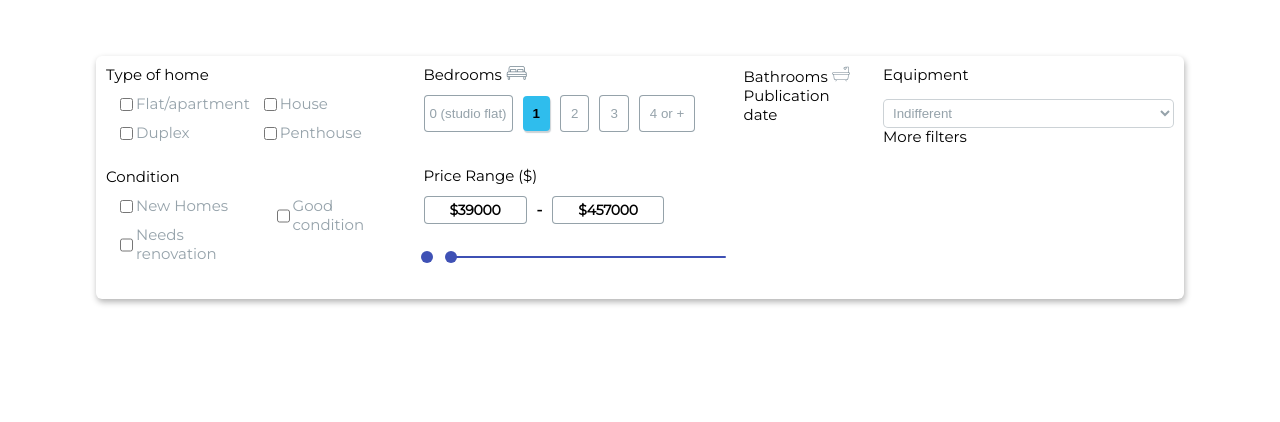
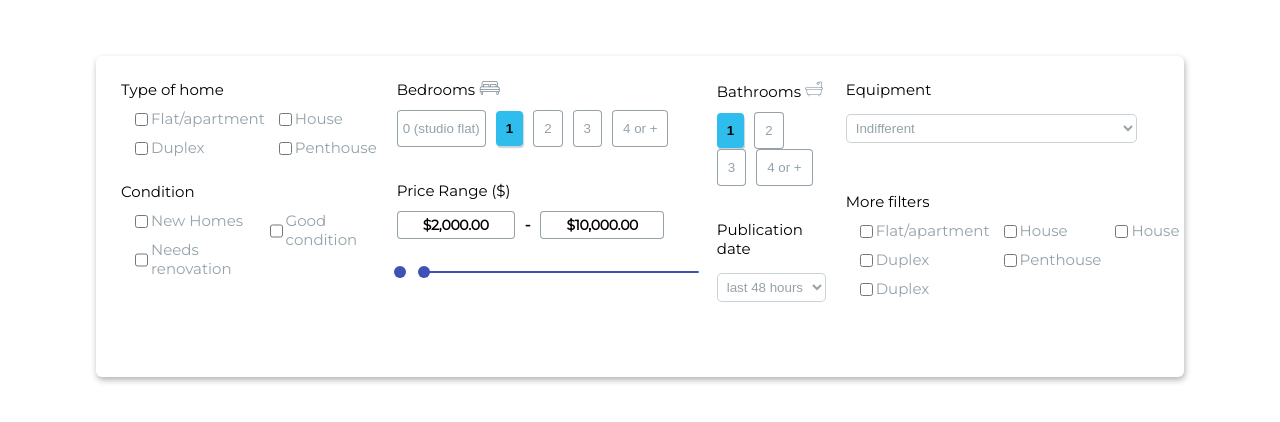
Before and after one commit to real-state-masters/Real-estate-purchase-agency-admin-frontend, a React (Create React App) app: page / in a window 1280 px wide. Shown: the part 144-566 px from the top of the page. Built offline with nearby package versions, Linux system fonts and the light colour scheme.

Commit message:
add dinamycal change of priceRange values

```diff
--- a/src/components/Filters/Filters.js
+++ b/src/components/Filters/Filters.js
@@ -11,22 +11,35 @@ const useStyles = makeStyles({
   },
 });
 
+const formatter = new Intl.NumberFormat("en-US", {
+  style: "currency",
+  currency: "USD",
+  minimumFractionDigits: 2,
+});
+
 function valuetext(value) {
-  return `${value}°C`;
+  return `$ ${value}`;
 }
 
 function RangeSlider() {
   const classes = useStyles();
-  const [value, setValue] = React.useState([2000, 10000]);
+  const [rangePrice, setRangePrice] = React.useState([2000, 10000]);
 
   const handleChange = (event, newValue) => {
-    setValue(newValue);
+    setRangePrice(newValue);
   };
 
   return (
+    <>
+      <span className="title">Price Range ($)</span>
+      <div className="price-min">{formatter.format(rangePrice[0])}</div>
+      <span className="hypen">-</span>
+      <div className="price-max">{formatter.format(rangePrice[1])}</div>
+      <br />
+      <br />
       <div className={classes.root}>
         <Slider
-        value={value}
+          value={rangePrice}
           onChange={handleChange}
           valueLabelDisplay="auto"
           aria-labelledby="range-slider"
@@ -37,6 +50,7 @@ function RangeSlider() {
           max={100000}
         />
       </div>
+    </>
   );
 }
 
@@ -93,7 +107,7 @@ const Filters = () => {
         <div className="filter-type">
           <span className="title">
             Bedrooms <Sofa></Sofa>
-            <div className="filter-bedrooms">
+            <div className="filter-rooms">
               <button>0 (studio flat)</button>
               <button className="nums buttonClick">1</button>
               <button className="nums">2</button>
@@ -103,13 +117,6 @@ const Filters = () => {
           </span>
         </div>
         <div className="filter-type">
-          <span className="title">Price Range ($)</span>
-          <div className="price-min">$39000</div>
-          <span className="hypen">-</span>
-          <div className="price-max">$457000</div>
-          <br />
-          <br />
-
           <RangeSlider></RangeSlider>
         </div>
       </div>
@@ -117,10 +124,25 @@ const Filters = () => {
         <div className="filter-type">
           <span className="title">
             Bathrooms <Bathroom></Bathroom>
+            <div className="filter-rooms">
+              <button className="nums buttonClick">1</button>
+              <button className="nums">2</button>
+              <button className="nums">3</button>
+              <button className="nums">4 or +</button>
+            </div>
           </span>
         </div>
         <div className="filter-type">
           <span className="title">Publication date</span>
+
+          <br />
+          <select name="publication-date" id="publication-date">
+            <option selected="selected" value="last 48 hours">
+              last 48 hours
+            </option>
+            <option value="last week">last week</option>
+            <option value="last month">last month</option>
+          </select>
         </div>
       </div>
       <div className="filter-block">
@@ -139,6 +161,33 @@ const Filters = () => {
         </div>
         <div className="filter-type">
           <span className="title">More filters</span>
+          <div className="filter-item">
+            <div>
+              <div>
+                <input type="checkbox" />
+                <span>Flat/apartment</span>
+              </div>
+              <div>
+                <input type="checkbox" /> <span>Duplex</span>
+              </div>
+              <div>
+                <input type="checkbox" /> <span>Duplex</span>
+              </div>
+            </div>
+            <div>
+              <div>
+                <input type="checkbox" /> <span>House</span>
+              </div>
+              <div>
+                <input type="checkbox" /> <span>Penthouse</span>
+              </div>
+            </div>
+            <div>
+              <div>
+                <input type="checkbox" /> <span>House</span>
+              </div>
+            </div>
+          </div>
         </div>
       </div>
     </div>
--- a/src/components/Filters/Filters.scss
+++ b/src/components/Filters/Filters.scss
@@ -14,6 +14,7 @@
     box-sizing: border-box;
     box-shadow: 1px 3px 6px rgba(0, 0, 0, 0.300);
     border-radius: 6px;
+    padding: 15px;
 
     button {
         outline-style: none;
@@ -61,13 +62,13 @@
         margin: 10px;
         text-align: left;
 
-        .filter-house {
+        .filter-item {
             display: flex;
 
             >div {
                 display: flex;
                 flex-direction: column;
-                justify-content: space-between;
+                justify-content: flex-start;
                 margin-top: 5px;
                 margin-bottom: 20px;
 
@@ -107,7 +108,7 @@
 
             }
 
-            .filter-bedrooms {
+            .filter-rooms {
 
                 margin-top: 10px;
                 margin-bottom: 35px;
@@ -118,8 +119,9 @@
                 display: block;
             }
 
-            #equipment {
+            select {
                 margin-top: -5px;
+                margin-bottom: 50px;
                 border: .5px solid #7586915e;
                 padding: 5px;
                 background-color: #FFFFFF;
```
Also changed, not shown: 1 other file (tests, documents, lock files or other folders). Lines whose indentation alone changed are shown as unchanged.
